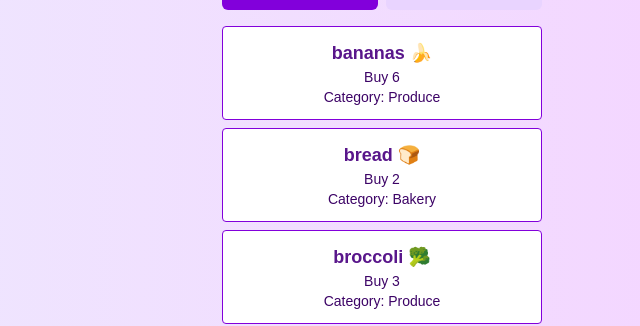
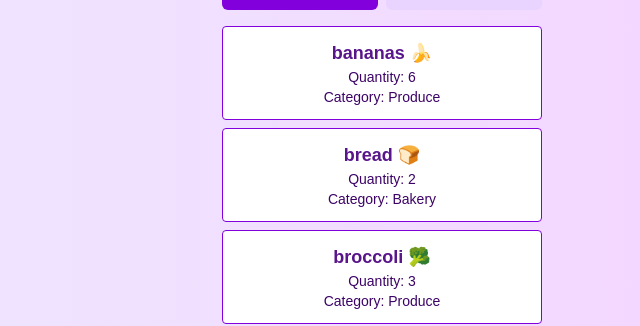
Before and after one commit to cresdom/cprg306-assignments, a Next.js app: page /week-6 in a window 1280 px wide. Shown: the part 478-804 px from the top of the page, without its empty margins (258-898 px from the left). Built offline with nearby package versions, Linux system fonts and the light colour scheme.

Commit message:
renamed to Quantity

```diff
--- a/app/week-6/item.js
+++ b/app/week-6/item.js
@@ -2,7 +2,7 @@ export default function Item({ name, quantity, category }) {
     return (
         <li className="bg-white border border-purple-700 rounded w-80 mx-auto mb-2 p-3 dark:bg-slate-900 dark:border-purple-400">
             <p className="text-lg font-semibold text-center text-purple-900 dark:text-purple-100">{name}</p>
-            <p className="text-sm text-purple-950 text-center dark:text-purple-200">Buy {quantity}</p>
+            <p className="text-sm text-purple-950 text-center dark:text-purple-200">Quantity: {quantity}</p>
             <p className="text-sm text-purple-950 capitalize text-center dark:text-purple-200">Category: {category}</p>
         </li>
     );
```
